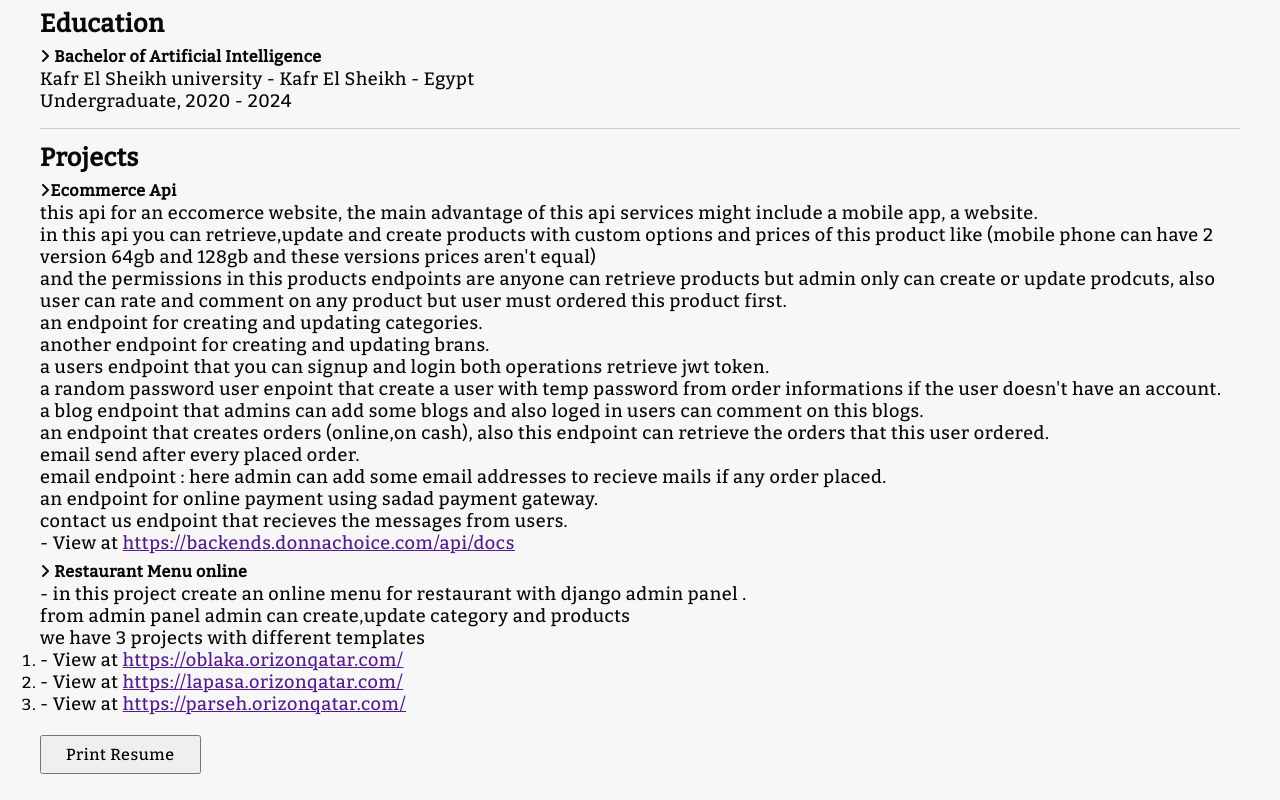
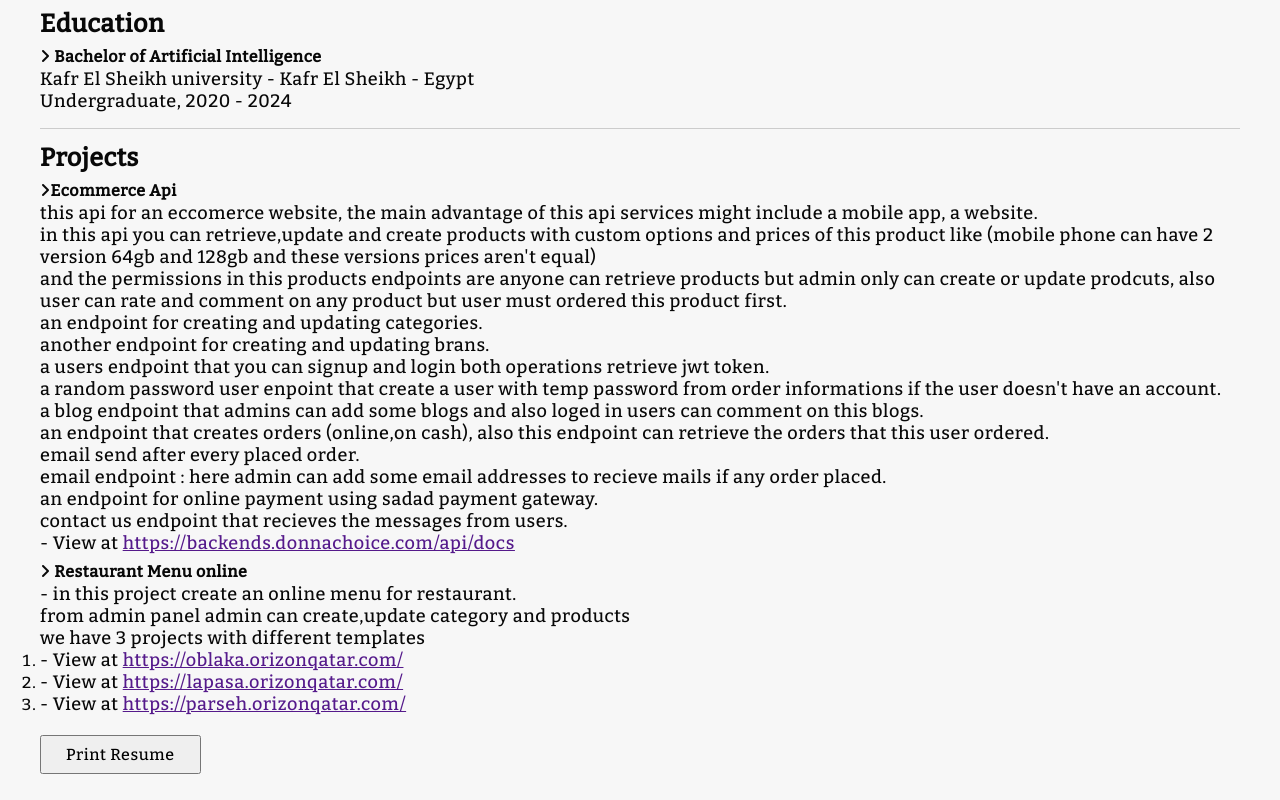
Before and after one commit to m7mdGNo/my_resume, a plain HTML site: page index.html in a window 1280 px wide. Shown: the part 789-1589 px from the top of the page. Drawn offline with nearby package versions, Linux system fonts and the light colour scheme.

Commit message:
frist commit

```diff
--- a/index.html
+++ b/index.html
@@ -93,7 +93,7 @@
         <p>- View at <a href="https://backends.donnachoice.com/api/docs">https://backends.donnachoice.com/api/docs</a></p>
 
         <h4><i class="fa fa-angle-right"></i> Restaurant Menu online</h4>
-        <p>- in this project create an online menu for restaurant with django admin panel .</p>
+        <p>- in this project create an online menu for restaurant.</p>
         <p>from admin panel admin can create,update category and products</p>
         <p>we have 3 projects with different templates</p>
 
```
